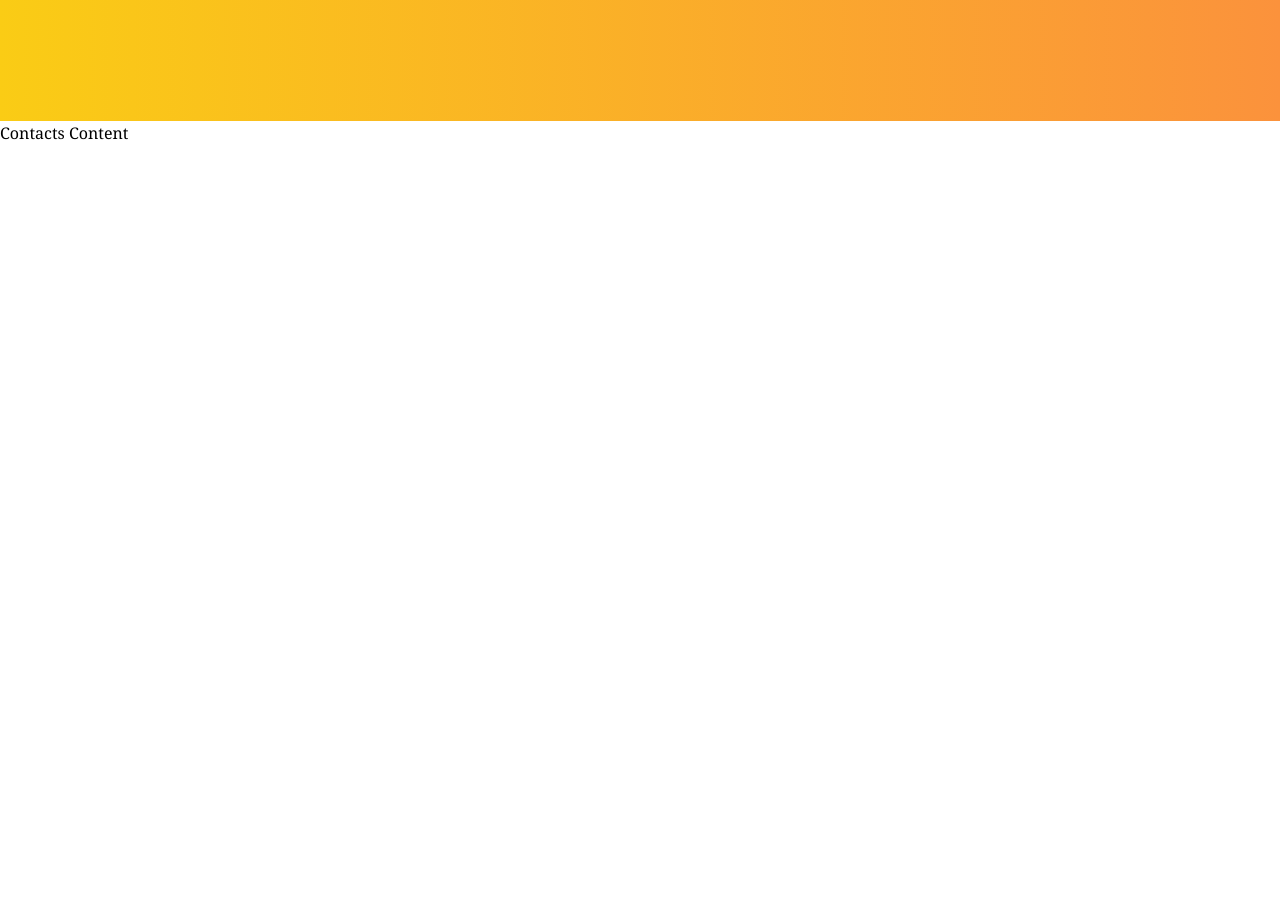
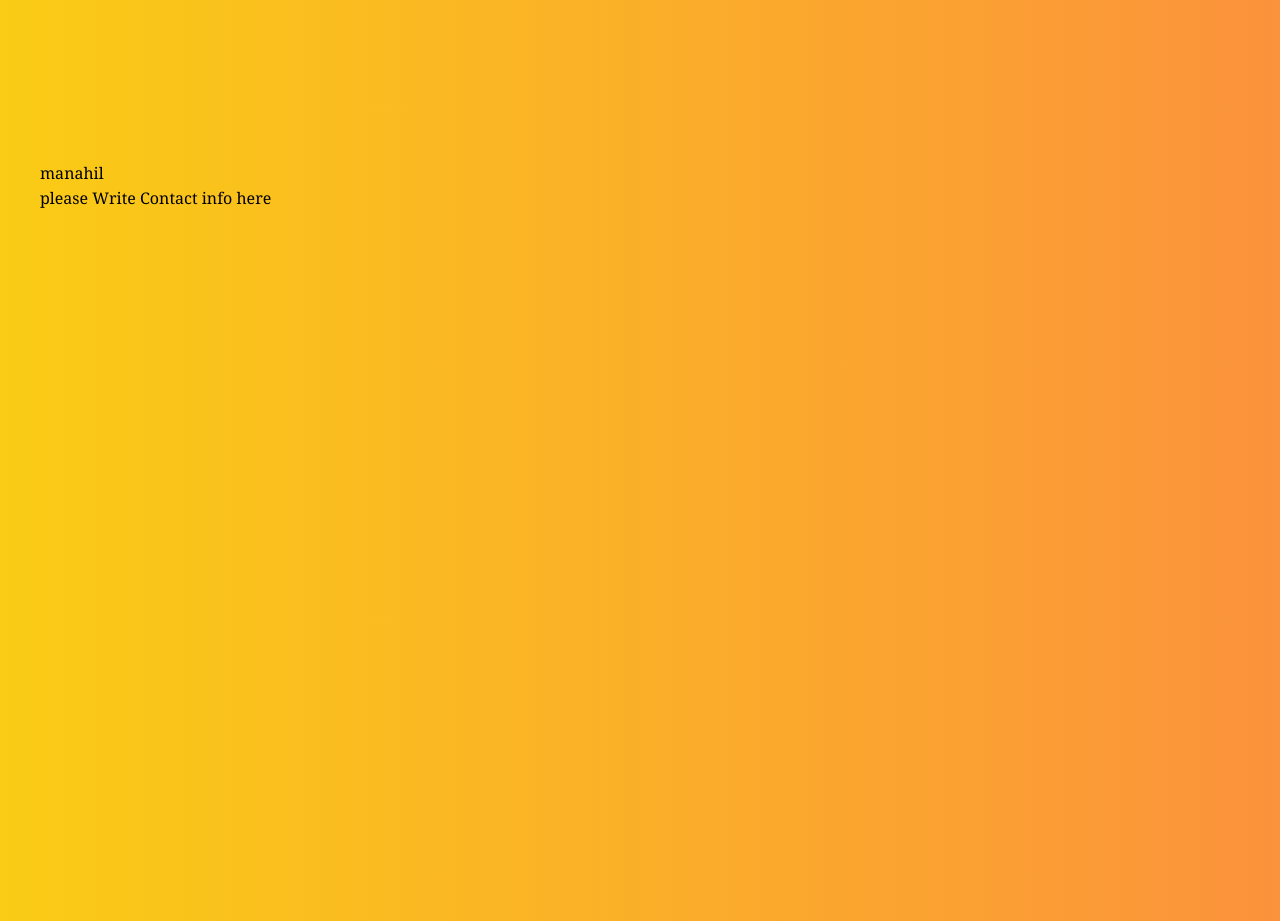
Before and after one commit to IzazAhmadHaider/My_Protfolio, a Next.js app: page / in a window 1280 px wide. Shown: the part 3700-4621 px from the top of the page. Built offline with nearby package versions, Linux system fonts and the light colour scheme.

Commit message:
added UI changes

```diff
--- /dev/null
+++ b/src/app/components/Contact.jsx
@@ -0,0 +1,11 @@
+import React from 'react'
+
+function Contact() {
+  return (
+    <div className='bg-gradient-to-r from-yellow-400 to-orange-400 min-h-screen px-10'>
+     <p className='text-black pt-10'> manahil <br /> please Write Contact info here</p>
+    </div>
+  )
+}
+
+export default Contact
--- a/src/app/page.js
+++ b/src/app/page.js
@@ -11,6 +11,7 @@ import {
   IconBrandX,
 } from "@tabler/icons-react";
 import Experience from "./components/Experience";
+import Contact from "./components/Contact";
 
 const Home = () => {
   const [showNavbar, setShowNavbar] = useState(false);
@@ -175,10 +176,10 @@ const Home = () => {
         <Experience/>
       </section>
       <section
-        className="h-[100vh]"
+        className=""
         id="contacts"
       >
-        Contacts Content
+        <Contact/>
       </section>
     </div>
   );
```
